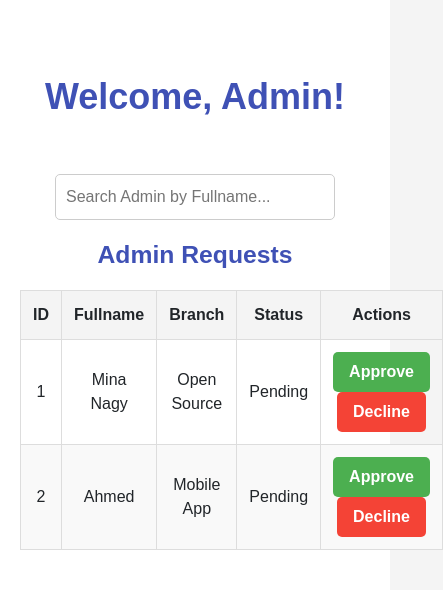
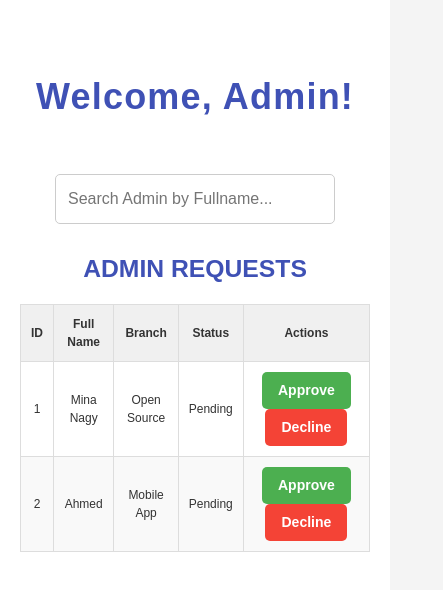
Before and after one commit to AbramBorma/CareerCanvas-ITI-Graduation_Project, a React (Create React App) app in the folder frontend/: page /organization-dashboard in a window 390 px wide. Shown: the top 590 px of the page, 443 px wide, since content can reach past the window. Built offline with nearby package versions, Linux system fonts and the light colour scheme.

Commit message:
Adjusting style of organization dashboard

```diff
--- a/frontend/src/components/organizationdashboard.css
+++ b/frontend/src/components/organizationdashboard.css
@@ -11,8 +11,8 @@
   display: flex;
   flex-direction: column;
   min-height: 100vh;
+  color: #333;
 }
-
 
 .dashboard {
   flex-grow: 1;
@@ -22,25 +22,26 @@
   background-color: #ffffff;
 }
 
-
+/* Welcome Message */
 .welcome-message {
   font-size: 48px;
   font-weight: bold;
   color: #3f51b5;
   text-align: center;
   margin: 50px 0;
+  letter-spacing: 1.2px;
 }
 
-
+/* Search Bar */
 .search-bar {
   display: flex;
   justify-content: center;
-    margin-bottom: 20px;
+  margin-bottom: 30px;
 }
 
 .input-field {
   width: 50%;
-    padding: 10px;
+  padding: 12px;
   font-size: 16px;
   border-radius: 5px;
   border: 1px solid #ccc;
@@ -55,9 +56,10 @@
 /* Admin Table */
 .admin-table h2 {
   color: #3f51b5;
-    margin-bottom: 10px;
+  margin-bottom: 20px;
   font-weight: 600;
   text-align: center;
+  text-transform: uppercase;
 }
 
 .admin-table table {
@@ -68,13 +70,14 @@
 
 .admin-table th,
 .admin-table td {
-    padding: 12px;
+  padding: 14px;
   border: 1px solid #ddd;
   text-align: center;
+  font-size: 14px;
 }
 
 .admin-table th {
-    background-color: #f4f4f4;
+  background-color: #f0f0f0;
   font-weight: bold;
 }
 
@@ -84,12 +87,17 @@
 
 /* Buttons */
 button {
-    padding: 8px 16px;
+  padding: 10px 20px;
   border: none;
   border-radius: 5px;
   cursor: pointer;
   font-weight: 600;
-    transition: background-color 0.3s ease-in-out;
+  transition: background-color 0.3s ease-in-out, transform 0.2s ease;
+  margin: 5px; /* Added margin for spacing */
+}
+
+button:hover {
+  transform: scale(1.05); /* Subtle scale effect on hover */
 }
 
 .btn-approve {
@@ -137,6 +145,16 @@
   background-color: #fb8c00;
 }
 
+/* Additional Styles */
+.admin-table td button {
+  margin: 0 5px; /* Space between buttons */
+}
+
+.admin-table td {
+  vertical-align: middle;
+  line-height: 1.5;
+}
+
 /* Responsive Design */
 @media (max-width: 768px) {
   .input-field {
@@ -144,6 +162,17 @@
   }
 
   .welcome-message {
-      font-size: 36px; /* Adjust font size for mobile */
+    font-size: 36px; /*font size for mobile */
+  }
+
+  .admin-table th,
+  .admin-table td {
+    font-size: 12px;
+    padding: 10px;
+  }
+
+  button {
+    padding: 8px 16px;
+    font-size: 14px;
   }
 }
--- a/frontend/src/components/organizationdashboard.js
+++ b/frontend/src/components/organizationdashboard.js
@@ -85,7 +85,7 @@ const OrganizationDashboard = () => {
           <thead>
             <tr>
               <th>ID</th>
-              <th>Fullname</th>
+              <th>Full Name</th>
               <th>Branch</th>
               <th>Status</th>
               <th>Actions</th>
```
Lines whose indentation alone changed are shown as unchanged.
